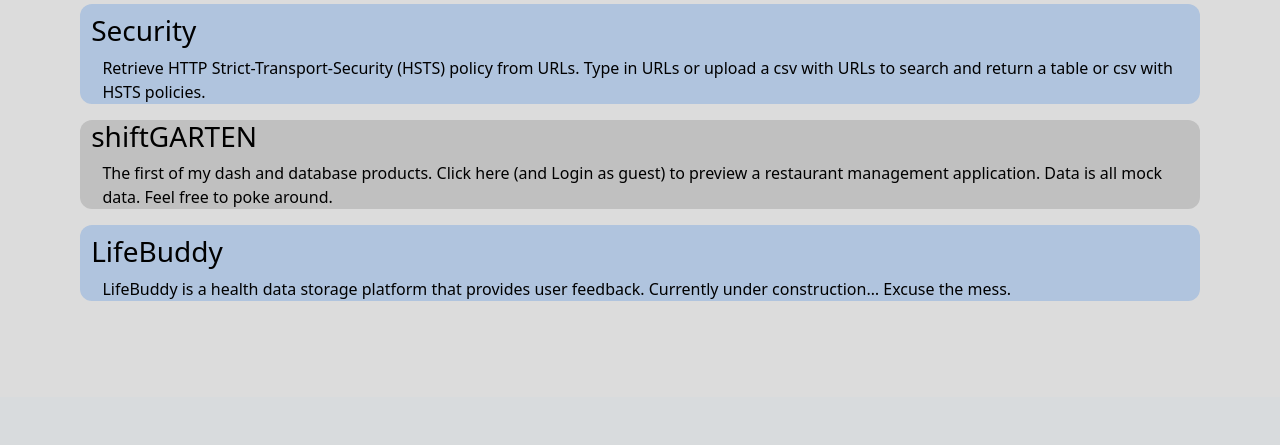
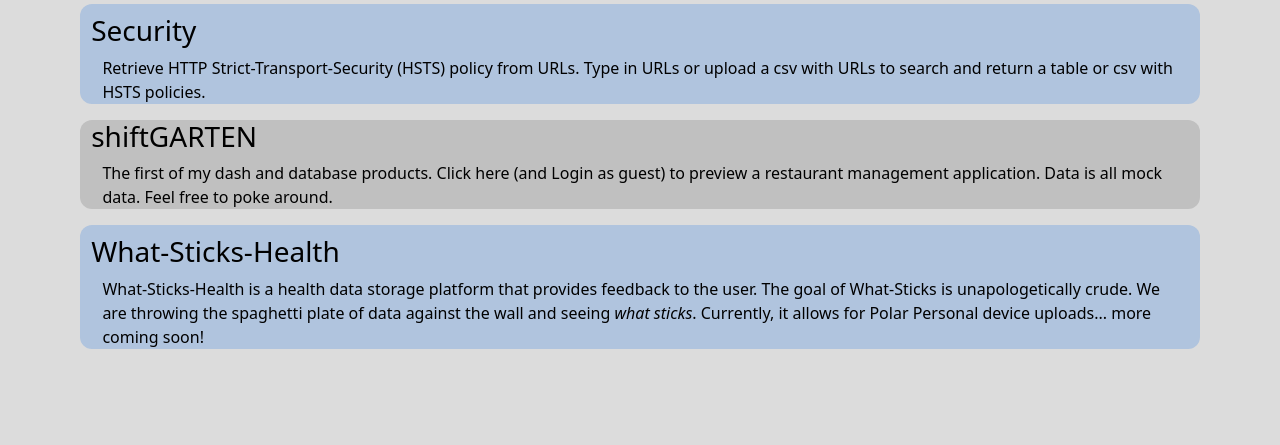
Before and after one commit to costa-rica/theGoodEconomist01, a Flask app: page /dataTools in a window 1280 px wide. Shown: the part 409-854 px from the top of the page. Before the commit the page ends 710 px from the top, so only its background shows below. Run offline with Flask 2, Linux system fonts and the light colour scheme; parts of the project's set-up code (start-up, migrations or seed data) failed here and were passed over; some libraries are stand-ins or nearby versions.

Commit message:
longtime since last commit

```diff
--- a/folioApp/modelsSite.py
+++ b/folioApp/modelsSite.py
@@ -14,7 +14,7 @@ class Post(db.Model):
 
 
     def __repr__(self):
-        return f"Post('{self.id}','{self.date_posted}')"
+        return f"Post('{self.id}','{self.datePosted}')"
 
 
 class Datatoolspage(db.Model):
@@ -26,7 +26,7 @@ class Datatoolspage(db.Model):
 
 
     def __repr__(self):
-        return f"DataToolsPage('{self.id}','{self.date_posted}','{self.title}')"
+        return f"DataToolsPage('{self.id}','{self.datePosted}','{self.title}')"
 
 class Blogpage(db.Model):
     __bind_key__ = 'dbSite'
@@ -36,7 +36,7 @@ class Blogpage(db.Model):
     content = db.Column(db.Text)
 
     def __repr__(self):
-        return f"BlogPage('{self.id}','{self.date_posted}','{self.title}')"
+        return f"BlogPage('{self.id}','{self.datePosted}','{self.title}')"
 
 
 class User(db.Model):
--- a/folioApp/templates/dataTools.html
+++ b/folioApp/templates/dataTools.html
@@ -40,10 +40,12 @@
 		</a></div>
 
 
-				<div class="lifebuddy"><a href="https://life-buddy.org/">
-			<div><h3 class="h3-dt">LifeBuddy</h3>
-				<p class="p-dt">LifeBuddy is a health data storage platform that provides user feedback.
-					Currently under construction… Excuse the mess.</p></div>
+				<div class="lifebuddy"><a href="https://what-sticks-health.com/">
+			<div><h3 class="h3-dt">What-Sticks-Health</h3>
+				<p class="p-dt">What-Sticks-Health is a health data storage platform that provides feedback to the user.
+				The goal of What-Sticks is unapologetically crude. We are throwing the spaghetti plate of data against
+				the wall and seeing <i>what sticks</i>. Currently, it allows for Polar Personal device uploads... more coming soon!</p></div>
+
 		</a></div>
 
 
```
Also changed, not shown: folioApp/templates/index.html (+5 -3 lines), 2 other files.
